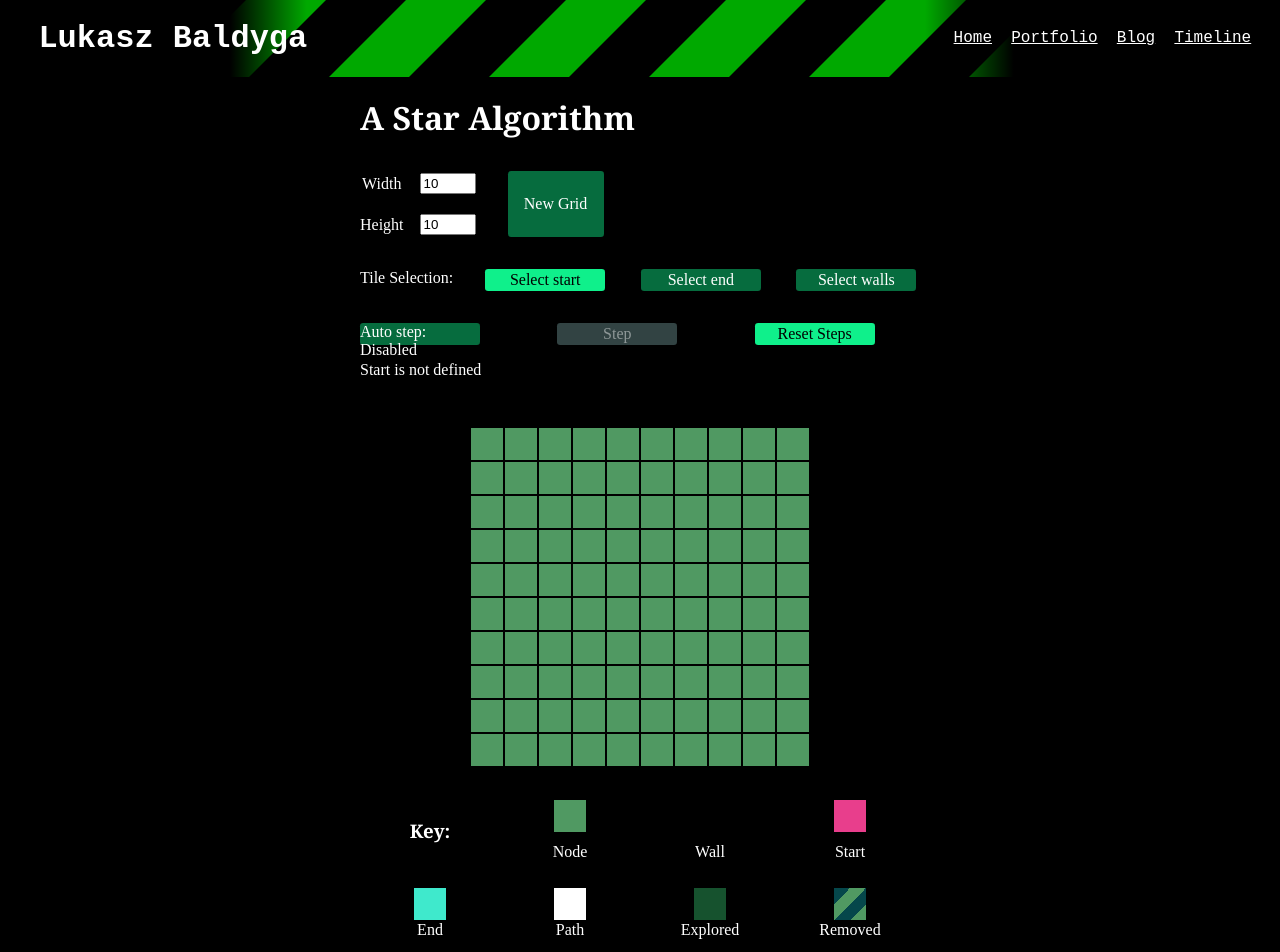
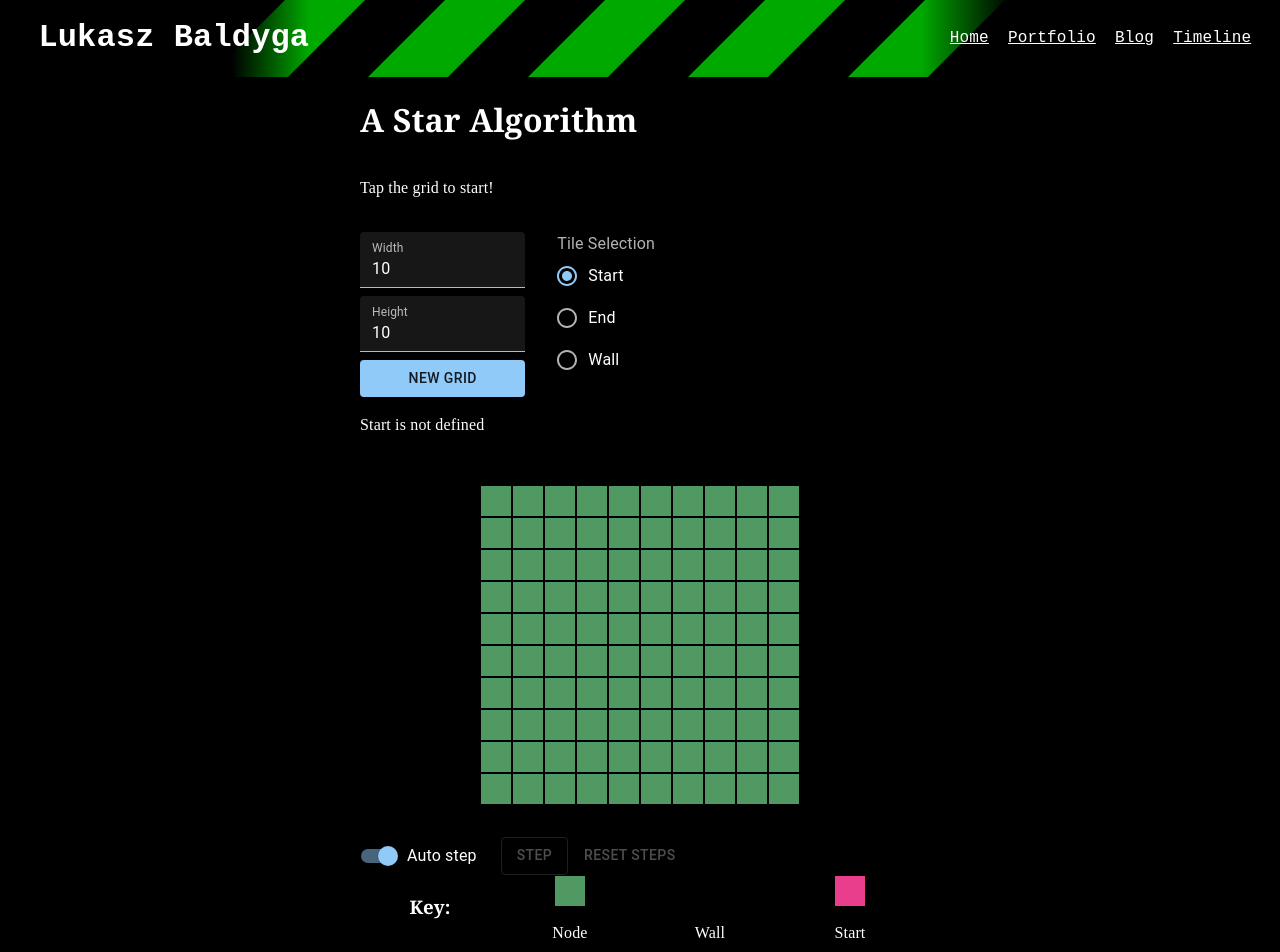
Before and after one commit to Rijndael1998/Website-Neo, a Next.js app: page /portfolio/a-star in a window 1280 px wide. Shown: the top 952 px of the page. Built offline with nearby package versions, Linux system fonts and the light colour scheme; a web font is replaced by a local one.

Commit message:
working on improving design

```diff
--- a/src/app/portfolio/a-star/page.tsx
+++ b/src/app/portfolio/a-star/page.tsx
@@ -1,6 +1,8 @@
 import AStarComponent from "@/components/algorithms/aStar/aStarComp";
 import Lazy from "@/components/lazy/_lazy";
 import { AStarContent, AStarContent2 } from "@/content/portfolio/aStar/AStar";
+import { Accordion, AccordionDetails, AccordionSummary } from "@mui/material";
+import ExpandMoreIcon from '@mui/icons-material/ExpandMore';
 
 export default function A_Star() {
     return <Lazy>
@@ -8,10 +10,22 @@ export default function A_Star() {
             A Star Algorithm
         </h1>
 
+        <p>
+            Tap the grid to start!
+        </p>
+
         <AStarComponent />
 
-        <h2>What is A Star?</h2>
-
+        <div>
+            <Accordion>
+                <AccordionSummary
+                    expandIcon={<ExpandMoreIcon />}
+                    aria-controls="panel2-content"
+                    id="panel2-header"
+                >
+                    {`What is A Star??`}
+                </AccordionSummary>
+                <AccordionDetails>
                     {
                         AStarContent.map((par, i) => {
                             return <p key={i}>
@@ -19,17 +33,28 @@ export default function A_Star() {
                             </p>
                         })
                     }
-
-        <h2>{`Why I'm fascinated with A Star?`}</h2>
-
+                </AccordionDetails>
+            </Accordion>
+            <Accordion>
+                <AccordionSummary
+                    expandIcon={<ExpandMoreIcon />}
+                    aria-controls="panel1-content"
+                    id="panel1-header"
+                >
+                    {`Why I'm fascinated with A Star?`}
+                </AccordionSummary>
+                <AccordionDetails>
                     <ol>
                         {
                             AStarContent2.map((par, i) => {
-                    return <li key={i}>
+                                return <li style={{ margin: "1em" }} key={i}>
                                     {par}
                                 </li>
                             })
                         }
                     </ol>
+                </AccordionDetails>
+            </Accordion>
+        </div>
     </Lazy>
 }
--- a/src/components/algorithms/aStar/aStarComp.tsx
+++ b/src/components/algorithms/aStar/aStarComp.tsx
@@ -1,9 +1,7 @@
 "use client";
 
 import styles from "./styles/aStar.module.scss";
-import button from "./../../input/genericButton/genericButton.module.scss";
 import colors from "./styles/aStarStyleMap.module.scss";
-import GenericButton from "@/components/input/genericButton/_genericButton";
 import NumUpDown from "@/components/input/numUpDown/_numUpDown";
 import classNames from "classnames";
 import Grid from "../grid/_grid";
@@ -15,11 +13,20 @@ import { AStarResult } from "@/components/algorithms/aStar/utils/aStarResult";
 import { AStarStyleMap } from "@/components/algorithms/aStar/styles/aStarStyleMap";
 import { AStarStates } from "@/components/algorithms/aStar/utils/aStarStates.enum";
 import { AStarStages } from "@/components/algorithms/aStar/utils/aStarStages.enum";
-import ColorSquare from "@/components/colorSquare/_colorSquare";
 import GridItem from "../grid/gridItem/_gridItem";
+import { Button, ButtonOwnProps, Card, FormControl, FormControlLabel, FormGroup, FormLabel, Radio, RadioGroup, Stack, Switch } from "@mui/material";
+import * as React from 'react';
+import { styled } from '@mui/material/styles';
+import Box from '@mui/material/Box';
+import Paper from '@mui/material/Paper';
+import { default as MGrid } from '@mui/material/Unstable_Grid2';
 
 function generateGridState(width: number, height: number) {
     return new GridState(width, height, AStarStyleMap, AStarStates.Node)
+}
+
+function buttonVariant(v: boolean): ButtonOwnProps["variant"] {
+    return v ? "contained" : "outlined";
 }
 
 export default function AStarComponent() {
@@ -57,6 +64,7 @@ export default function AStarComponent() {
         const as = new AStar(generateGridState(initialSize, initialSize));
         setAS(as);
         setState(as.state);
+        setAuto(true);
     }, []);
 
     useEffect(() => {
@@ -76,36 +84,46 @@ export default function AStarComponent() {
             applyResult(AS.setAuto(auto));
     }, [AS, auto]);
 
+    const mGridSpacing = 4;
+    const mGridXS = 12 / 2;
+
     return <div>
-        <div className={styles.options}>
-            <div className={styles.newGridOptionsWrapper}>
-                <div className={styles.widthHeightOptions}>
-                    <div>Width</div>
-                    <div><NumUpDown start={initialSize} min={initialSize} max={maxSize} callback={(num) => setInputWidth(num)} /></div>
-                    <div>Height</div>
-                    <div><NumUpDown start={initialSize} min={initialSize} max={maxSize} callback={(num) => setInputHeight(num)} /></div>
-                </div>
-                <GenericButton className={classNames(styles.newGridButton, button.medButton)} onClick={() => {
-                    const newAS = new AStar(generateGridState(InputWidth, InputHeight));
-                    setAS(newAS);
-                    setStage(AStarStages.Start);
-                    setState(newAS.state);
-                }}><p>New Grid</p></GenericButton>
-            </div>
+        <MGrid container spacing={mGridSpacing}>
+            <MGrid xs={mGridXS - 2}>
+                <Stack spacing={1}>
+                    <NumUpDown label="Width" start={initialSize} min={initialSize} max={maxSize} callback={(num) => setInputWidth(num)} />
+                    <NumUpDown label="Height" start={initialSize} min={initialSize} max={maxSize} callback={(num) => setInputHeight(num)} />
+                    <Button variant="contained"
+                        onClick={() => {
+                            const newAS = new AStar(generateGridState(InputWidth, InputHeight));
+                            setAS(newAS);
+                            setStage(AStarStages.Start);
+                            setState(newAS.state);
+                        }}>
+                        New Grid
+                    </Button>
+                </Stack>
+            </MGrid>
+            <MGrid xs={mGridXS + 2}>
+                <Stack spacing={1}>
+                    <FormControl>
+                        <FormLabel id="demo-radio-buttons-group-label">Tile Selection</FormLabel>
+                        <RadioGroup
+                            aria-labelledby="demo-radio-buttons-group-label"
+                            name="radio-buttons-group"
+                            defaultValue={AStarStages.Start}
+                            onChange={(_, v) => setStage(Number.parseInt(v))}
+                            value={stage}
+                        >
+                            <FormControlLabel value={AStarStages.Start} control={<Radio />} label="Start" />
+                            <FormControlLabel value={AStarStages.End} control={<Radio />} label="End" />
+                            <FormControlLabel value={AStarStages.Wall} control={<Radio />} label="Wall" />
+                        </RadioGroup>
+                    </FormControl>
+                </Stack>
+            </MGrid>
+        </MGrid>
 
-            <div className={classNames(styles.tileSelection, styles.stageButtons)}>
-                <div>Tile Selection:</div>
-                <GenericButton className={styles.stageButton} onClick={() => setStage(AStarStages.Start)} selected={stage == AStarStages.Start}><p>Select start</p></GenericButton>
-                <GenericButton className={styles.stageButton} onClick={() => setStage(AStarStages.End)} selected={stage == AStarStages.End}><p>Select end</p></GenericButton>
-                <GenericButton className={styles.stageButton} onClick={() => setStage(AStarStages.Wall)} selected={stage == AStarStages.Wall}><p>Select walls</p></GenericButton>
-            </div>
-
-            <div className={classNames(styles.stepSelection, styles.stageButtons)}>
-                <GenericButton className={styles.stageButton} onClick={() => {setAuto(!auto); auto && AS && applyResult(AS.reset())}} selected={auto}><p>Auto step: {auto ? "Enabled" : "Disabled"}</p></GenericButton>
-                <GenericButton className={styles.stageButton} onClick={() => { refreshState() }} selected={canStep} disabled={auto || canStepReason !== undefined}><p>Step</p></GenericButton>
-                <GenericButton className={styles.stageButton} onClick={() => AS && applyResult(AS.reset())} selected={true} disabled={auto}><p>Reset Steps</p></GenericButton>
-            </div>
-        </div>
         <p>
             {canStepReason ?? "All ok"}
         </p>
@@ -113,6 +131,31 @@ export default function AStarComponent() {
         <div className={styles.gridWrapper}>
             <Grid className={styles.grid} state={state} callback={callback} />
         </div>
+
+        <Stack direction="row" spacing={1}>
+            <FormGroup>
+                <FormControlLabel
+                    label="Auto step"
+                    control={
+                        <Switch
+                            checked={auto}
+                            onClick={() => { setAuto(!auto); auto && AS && applyResult(AS.reset()) }}
+                        />
+                    } />
+            </FormGroup>
+            <Button
+                variant={buttonVariant(canStep)}
+                disabled={auto || canStepReason !== undefined}
+                onClick={() => { refreshState() }}>
+                Step
+            </Button>
+            <Button
+                color="warning"
+                disabled={auto}
+                onClick={() => AS && applyResult(AS.reset())}>
+                Reset Steps
+            </Button>
+        </Stack>
 
         <div className={styles.key}>
             <h3>Key:</h3>
--- a/src/components/algorithms/sudoku/sudokuCollection.tsx
+++ b/src/components/algorithms/sudoku/sudokuCollection.tsx
@@ -7,7 +7,7 @@ import GenericButton from "@/components/input/genericButton/_genericButton";
 import { Duplicate2DArray } from "@/components/util";
 import { useState } from "react";
 import styles from "./sudoku.module.scss";
-import buttonStyles from "../../input/genericButton/genericButton.module.scss";
+// import buttonStyles from "../../input/genericButton/genericButton.module.scss";
 
 function EmptyGridGen() {
     const grid: Array<Array<number>> = [];
--- a/src/components/input/genericButton/_genericButton.tsx
+++ b/src/components/input/genericButton/_genericButton.tsx
@@ -2,8 +2,6 @@
 
 import { ReactNode } from "react"
 import { GenericCallback } from "../../util"
-import styles from "./genericButton.module.scss"
-import classNames from "classnames"
 
 export type GenericButtonProps = {
     className?: string,
@@ -14,19 +12,5 @@ export type GenericButtonProps = {
 }
 
 export default function GenericButton({children, className, selected, disabled, onClick}: GenericButtonProps) {
-    const fullClassName = classNames(
-        styles.button,
-        selected && styles.selected,
-        disabled && styles.disabled,
-        className ?? "",
-    )
-
-    const callback = () => {
-        if(onClick && !disabled)
-            onClick();
-    }
-
-    return <div onClick={callback} className={fullClassName}>
-        {children}
-    </div>
+    throw new Error("Generic button is being replaced with MUI");
 }
--- a/src/components/input/genericButton/genericButton.module.scss
+++ /dev/null
@@ -1,37 +0,0 @@
-@import "./../../colors";
-@import "./../../vars";
-
-.button {
-    transition: all 0.2s ease;
-    background-color: $accentDull;
-    cursor: pointer;
-    border-radius: $buttonBorderRadius;
-    color: $text;
-}
-
-.selected {
-    background-color: $accent;
-    color: $background;
-}
-
-.disabled, .disabled.selected {
-    background-color: $disabled;
-    color: transparentize($text, 0.55);
-    cursor: not-allowed;
-}
-
-.bigButton {
-    $padding: 3ch;
-    margin: auto;
-    width: calc(100% - $padding * 2);
-    padding: $padding;
-    text-align: center;
-}
-
-.medButton {
-    $padding: 1ch;
-    margin: auto;
-    width: calc(100% - $padding * 2);
-    padding: $padding;
-    text-align: center;
-}
--- a/src/components/input/numUpDown/_numUpDown.tsx
+++ b/src/components/input/numUpDown/_numUpDown.tsx
@@ -1,4 +1,13 @@
 import { GenericCallback } from "@/components/util"
+import * as React from 'react';
+import {
+    Unstable_NumberInput as BaseNumberInput,
+    NumberInputProps,
+    numberInputClasses,
+} from '@mui/base/Unstable_NumberInput';
+import { styled } from '@mui/system';
+import { TextField } from "@mui/material";
+import DarkModeFix from "@/components/muiWrappers/darkModeFix/_darkModeFix";
 
 export type NumUpDownProps = {
     start?: number,
@@ -6,18 +15,83 @@ export type NumUpDownProps = {
     min?: number,
     step?: number,
     callback?: (value: number) => any,
-    className?: string,
+    label?: string,
 }
 
-export default function NumUpDown({ start, max, min, step, callback, className }: NumUpDownProps) {
+export default function NumUpDown({ start, max, min, step, callback, label }: NumUpDownProps) {
 
-    return <input
-        defaultValue={start}
-        type="number"
-        className={className}
-        onChange={(e) => callback && callback(Number.parseFloat(e.target.value))}
-        max={max}
-        min={min}
-        step={step}
+    return <DarkModeFix>
+        <TextField
+            defaultValue={start}
+            inputMode="numeric"
+            type="number"
+            label={label}
+            variant="filled"
+            onChange={(e) => callback && callback(Number.parseFloat(e.target.value))}
+            inputProps={
+                {
+                    max,
+                    min,
+                    step,
+                }
+            }
+        />
+    </DarkModeFix>
+
+    // return <input
+    //     defaultValue={start}
+    //     type="text"
+    //     pattern="[0-9]*"
+    //     inputMode="numeric"
+    //     className={className}
+    //     onChange={(e) => callback && callback(Number.parseFloat(e.target.value))}
+    //     max={max}
+    //     min={min}
+    //     step={step}
+    // />
+    // return <BaseNumberInput
+    //     slotProps={{
+    //         incrementButton: {
+    //             children: '▴',
+    //         },
+    //         decrementButton: {
+    //             children: '▾',
+    //         },
+    //     }}
+    //     defaultValue={start}
+    //     onChange={(_, v) => v && callback && callback(v)}
+    //     max={max}
+    //     min={min}
+    //     step={step}
+    // />
+}
+
+/*
+
+
+const CustomNumberInput = React.forwardRef(function CustomNumberInput(
+  props: NumberInputProps,
+  ref: React.ForwardedRef<HTMLDivElement>,
+) {
+  return (
+    <BaseNumberInput
+      slots={{
+        root: StyledInputRoot,
+        input: StyledInputElement,
+        incrementButton: StyledButton,
+        decrementButton: StyledButton,
+      }}
+      slotProps={{
+        incrementButton: {
+          children: '▴',
+        },
+        decrementButton: {
+          children: '▾',
+        },
+      }}
+      {...props}
+      ref={ref}
     />
-}
+  );
+});
+*/
--- a/src/components/lazy/_lazy.tsx
+++ b/src/components/lazy/_lazy.tsx
@@ -1,6 +1,9 @@
 import { ReactNode } from "react";
 import styles from "./lazy.module.scss";
+import DarkModeFix from "../muiWrappers/darkModeFix/_darkModeFix";
 
-export default function Lazy({children}: {children?: ReactNode}) {
-    return <div className={styles.lazy}>{children}</div>
+export default function Lazy({ children }: { children?: ReactNode }) {
+    return <DarkModeFix>
+        <div className={styles.lazy}>{children}</div>
+    </DarkModeFix>
 }
```
Lines whose indentation alone changed are shown as unchanged.
